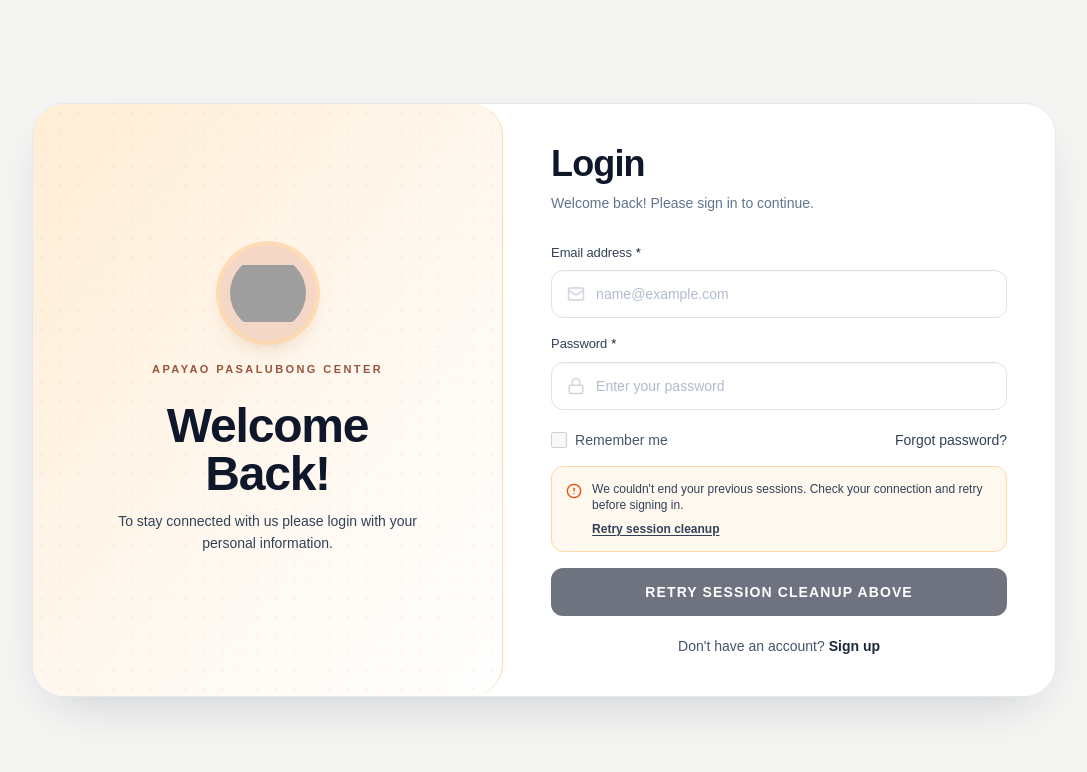
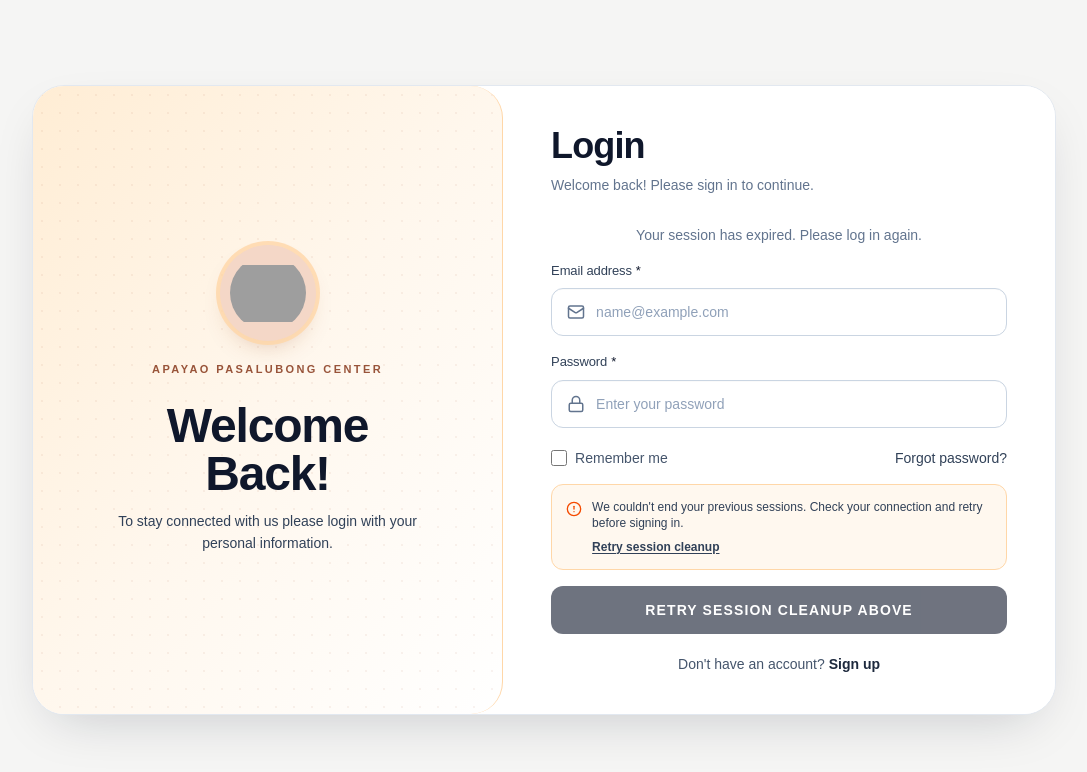
Before and after one commit to JHOWEN/Apayao-Pasalubon-Center, a Next.js app: page /login in a window 1280 px wide. Shown: the top 772 px of the page, without its empty margins (96-1183 px from the left). Built offline with nearby package versions, Linux system fonts and the light colour scheme; no server answers; grey boxes are pictures that could not be loaded.

Commit message:
Show session notice without blocking login form

```diff
--- a/src/app/(auth)/login/page.tsx
+++ b/src/app/(auth)/login/page.tsx
@@ -2,7 +2,7 @@
 
 import Link from "next/link";
 import { useRouter } from "next/navigation";
-import { useEffect, useState } from "react";
+import { useEffect, useRef, useState } from "react";
 import { motion, AnimatePresence } from "framer-motion";
 import { Mail, Lock, AlertCircle, Clock, Loader2, ArrowRight } from "lucide-react";
 import { clearStoredUser, saveStoredUser } from "@/features/cart/lib/cart";
@@ -22,13 +22,12 @@ export default function LoginPage() {
   const [lockoutSeconds, setLockoutSeconds] = useState(0);
   const [sessionState, setSessionState] = useState<"clearing" | "ready" | "error">("clearing");
   const [sessionClearAttempt, setSessionClearAttempt] = useState(0);
+  const sessionCleanupPromise = useRef<Promise<void> | null>(null);
   const isLocked = lockoutSeconds > 0 && email.trim().toLowerCase() === lockoutEmail;
 
   useEffect(() => {
     const reason = new URLSearchParams(window.location.search).get("reason");
-    const message = reason === "session-expired"
-      ? "Your session has expired. Please log in again."
-      : reason === "access-denied"
+    const message = reason === "access-denied"
         ? "Your account does not have access to the admin dashboard."
         : reason === "login-required"
           ? "Please log in to access the admin dashboard."
@@ -43,7 +42,6 @@ export default function LoginPage() {
     let isActive = true;
 
     async function clearPreviousSession() {
-      try {
       const response = await fetch("/api/auth/logout", {
         method: "POST",
         cache: "no-store",
@@ -53,15 +51,20 @@ export default function LoginPage() {
 
       clearStoredUser();
       window.localStorage.setItem("apc-auth-session-ended", String(Date.now()));
+    }
+
+    const cleanupPromise = sessionCleanupPromise.current ?? clearPreviousSession();
+    sessionCleanupPromise.current = cleanupPromise;
+    void cleanupPromise.then(
+      () => {
         if (isActive) setSessionState("ready");
-      } catch {
+      },
+      () => {
         if (!isActive) return;
         setSessionState("error");
         setError("We couldn't end your previous sessions. Check your connection and retry before signing in.");
-      }
-    }
-
-    void clearPreviousSession();
+      },
+    );
     return () => {
       isActive = false;
     };
@@ -81,7 +84,7 @@ export default function LoginPage() {
 
   function handleEmailChange(value: string) {
     setEmail(value);
-    setError("");
+    if (sessionState !== "error") setError("");
     if (value.trim().toLowerCase() !== lockoutEmail) {
       setLockoutSeconds(0);
     }
@@ -89,8 +92,8 @@ export default function LoginPage() {
 
   async function handleSubmit(e: React.FormEvent<HTMLFormElement>) {
     e.preventDefault();
-    if (sessionState !== "ready") {
-      setError("End your previous sessions before signing in.");
+    if (sessionState === "error") {
+      setError("Retry session cleanup before signing in.");
       return;
     }
     if (isLocked) {
@@ -101,6 +104,17 @@ export default function LoginPage() {
     setIsLoading(true);
 
     try {
+      if (sessionState === "clearing" && sessionCleanupPromise.current) {
+        try {
+          await sessionCleanupPromise.current;
+        } catch {
+          setIsLoading(false);
+          setSessionState("error");
+          setError("We couldn't end your previous sessions. Check your connection and retry before signing in.");
+          return;
+        }
+      }
+
       const response = await fetch("/api/auth/login", {
         method: "POST",
         headers: { "Content-Type": "application/json" },
@@ -160,11 +174,11 @@ export default function LoginPage() {
           className="space-y-4"
           onSubmit={handleSubmit}
           aria-label="Sign in form"
-          aria-busy={isLoading || sessionState === "clearing"}
+          aria-busy={isLoading}
         >
-          {sessionState === "clearing" ? (
-            <p className="text-center text-sm text-slate-500" role="status">Ending previous sessions before sign-in...</p>
-          ) : null}
+          <p className="text-center text-sm text-slate-500" role="status">
+            Your session has expired. Please log in again.
+          </p>
 
           <AuthInput
             id="login-email"
@@ -177,7 +191,7 @@ export default function LoginPage() {
             onChange={(e) => handleEmailChange(e.target.value)}
             placeholder="name@example.com"
             icon={Mail}
-            disabled={isLoading || sessionState !== "ready"}
+            disabled={isLoading}
           />
 
           <AuthInput
@@ -191,11 +205,11 @@ export default function LoginPage() {
             value={password}
             onChange={(e) => {
               setPassword(e.target.value);
-              setError("");
+              if (sessionState !== "error") setError("");
             }}
             placeholder="Enter your password"
             icon={Lock}
-            disabled={isLoading || sessionState !== "ready"}
+            disabled={isLoading}
           />
 
           <div className="flex items-center justify-between gap-4 pt-1 text-xs sm:text-sm">
@@ -204,7 +218,7 @@ export default function LoginPage() {
                 type="checkbox"
                 checked={rememberMe}
                 onChange={(e) => setRememberMe(e.target.checked)}
-                disabled={isLoading || sessionState !== "ready"}
+                disabled={isLoading}
                 className="h-4 w-4 rounded border-slate-300 accent-slate-900"
               />
               <span className="font-medium text-slate-600 group-hover:text-slate-900">
@@ -249,6 +263,7 @@ export default function LoginPage() {
                       onClick={() => {
                         setError("");
                         setSessionState("clearing");
+                        sessionCleanupPromise.current = null;
                         setSessionClearAttempt((attempt) => attempt + 1);
                       }}
                       className="mt-2 block font-semibold underline underline-offset-2"
@@ -263,9 +278,9 @@ export default function LoginPage() {
 
           <motion.button
             type="submit"
-            whileHover={{ scale: isLocked || isLoading ? 1 : 1.005 }}
-            whileTap={{ scale: isLocked || isLoading ? 1 : 0.99 }}
-            disabled={isLoading || isLocked || sessionState !== "ready"}
+            whileHover={{ scale: isLocked || isLoading || sessionState === "error" ? 1 : 1.005 }}
+            whileTap={{ scale: isLocked || isLoading || sessionState === "error" ? 1 : 0.99 }}
+            disabled={isLoading || isLocked || sessionState === "error"}
             className="group relative mt-2 flex h-12 min-h-12 w-full items-center justify-center gap-2 overflow-hidden rounded-xl bg-slate-900 px-6 text-sm font-semibold uppercase tracking-[0.08em] text-white shadow-md shadow-slate-900/10 transition-all hover:bg-slate-800 hover:shadow-lg hover:shadow-slate-900/15 active:bg-slate-950 disabled:cursor-not-allowed disabled:opacity-60 disabled:shadow-none"
           >
             {isLoading ? (
@@ -273,8 +288,6 @@ export default function LoginPage() {
                 <Loader2 className="h-5 w-5 animate-spin text-white" />
                 <span>Signing in...</span>
               </>
-            ) : sessionState === "clearing" ? (
-              <span>Ending sessions...</span>
             ) : sessionState === "error" ? (
               <span>Retry session cleanup above</span>
             ) : isLocked ? (
```
Lines whose indentation alone changed are shown as unchanged.
